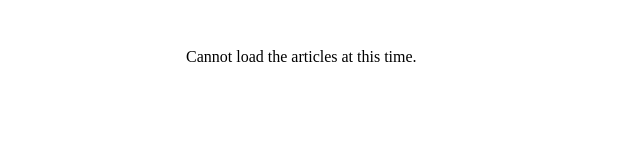
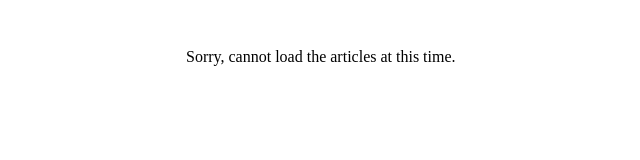
Before and after one commit to bnestes18/pirates-cache, a plain HTML site: page index.html in a window 1280 px wide. Shown: the full height of the page, 6-646 px from the left. Drawn offline with nearby package versions, Linux system fonts and the light colour scheme; no server answers.

Commit message:
Clean up code

```diff
--- a/pirates.js
+++ b/pirates.js
@@ -3,10 +3,26 @@
     "use strict";
 
     // VARIABLES
-    let url = 'https://vanillajsacademy.com/api/pirates.json';
     let app = document.querySelector('#app');
 
     // FUNCTIONS
+
+    let renderFallbackData = function () {
+        // Get the data from localStorage
+        let expiredData = localStorage.getItem('cachedPirates');
+                // If localStorage data does not exist, render an error
+                // message and jump out of the function.
+                if (!expiredData) {
+                    renderNoArticles();
+                    return;
+                }
+                // Otherwise, convert the JSON into an object
+                expiredData = JSON.parse(expiredData);
+                // Render the articles with the expired data
+                renderArticles(expiredData.data);
+                console.log('Using expired data...');
+
+    }
 
     /*
     * Dynamically vary the API endpoint
@@ -44,7 +60,7 @@
         // If there are no articles to render, render a message to the UI and
         // break out of the renderArticles() function
         if (articles.length < 1) {
-            app.innerHTML += 'Sorry, there are no articles to display at this time.';
+            renderNoArticles();
             return;
         }
 
@@ -61,6 +77,12 @@
             }).join('') +
             '</div>'
 
+    }
+    /* This function will insert an error message into the dom if
+       no articles can be rendered.
+    */
+    let renderNoArticles = function () {
+        app.innerHTML = '<p>Sorry, cannot load the articles at this time.</p>'
     }
     /*
     This function sets up the object that will hold the pirates data
@@ -115,15 +137,8 @@
                 renderArticles(piratesData);
                 saveData(piratesData);
                 console.log('Using fetched data...');
-            }).catch(function (err) {
-                let expiredData = localStorage.getItem('cachedPirates');
-                if (!expiredData) {
-                    app.innerHTML = 'Cannot load the articles at this time.'
-                    console.log(err);
-                }
-                expiredData = JSON.parse(expiredData);
-                console.log('Using expired data...')
-                renderArticles(expiredData.data);
+            }).catch(function () {
+                renderFallbackData();
 
             })
     }
@@ -134,7 +149,7 @@
         if (!cachedData) return;
         cachedData = JSON.parse(cachedData);
         // Check if localStorage data (cached data) is still valid after 5 seconds
-        // If so, used it.
+        // If so, use it.
         if (isDataValid(cachedData, 1000 * 5)) {
             return cachedData.data;
         }
```
Also changed, not shown: styles.css (line endings or trailing spaces).
